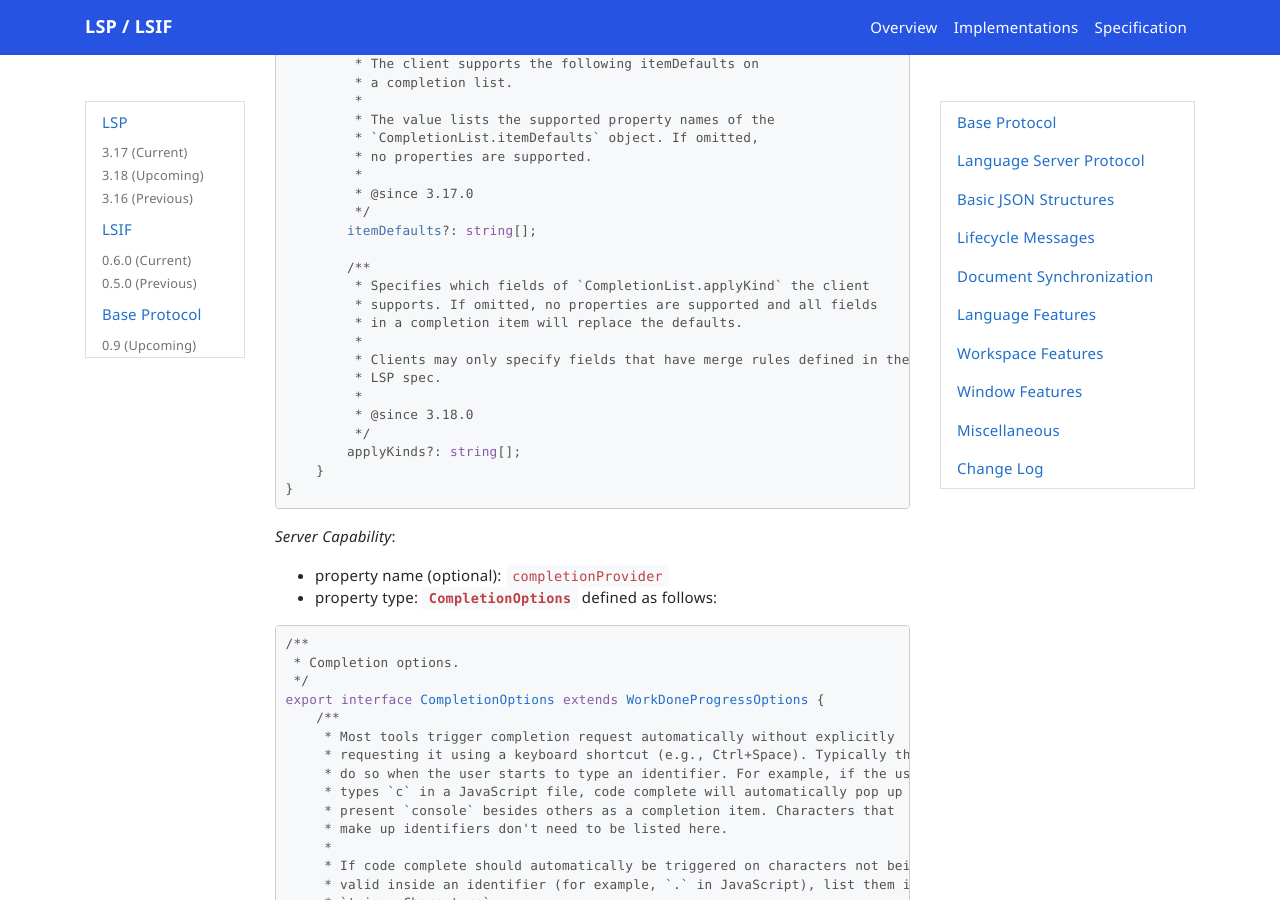
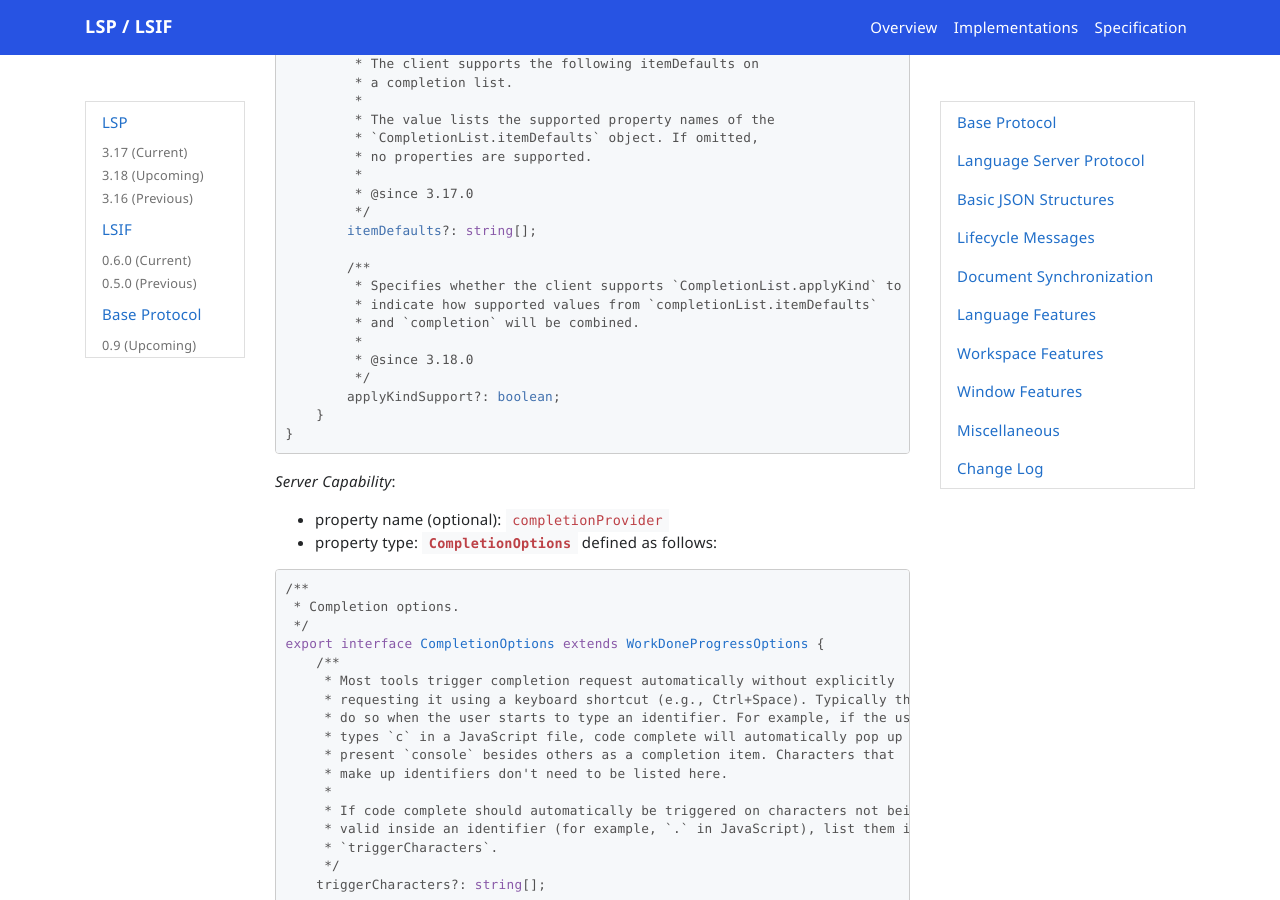
Before and after one commit to microsoft/language-server-protocol, a Jekyll site: the page built from _specifications/lsp/3.18/specification.md, in a window 1280 px wide and 900 px high, scrolled down 150732 px. Built offline with Jekyll 4.4.1, drawn with Linux system fonts in a browser that asks for light colours; nearby versions of some CDN libraries; emoji names are drawn with the system emoji font; comment, search, counter and statistics services are not loaded.

Commit message:
Use a single client capability + add ApplyKind enum/type

````diff
--- a/_specifications/lsp/3.18/language/completion.md
+++ b/_specifications/lsp/3.18/language/completion.md
@@ -168,16 +168,13 @@
 		itemDefaults?: string[];
 
 		/**
-		 * Specifies which fields of `CompletionList.applyKind` the client
-		 * supports. If omitted, no properties are supported and all fields
-		 * in a completion item will replace the defaults.
-		 *
-		 * Clients may only specify fields that have merge rules defined in the
-		 * LSP spec.
+		 * Specifies whether the client supports `CompletionList.applyKind` to
+		 * indicate how supported values from `completionList.itemDefaults`
+		 * and `completion` will be combined.
 		 *
 		 * @since 3.18.0
 		 */
-		applyKinds?: string[];
+		applyKindSupport?: boolean;
 	}
 }
 ```
@@ -406,15 +404,14 @@
 	 * In unspecified, all fields will be treated as "replace".
 	 *
 	 * If a field's value is "replace", the value from a completion item (if
-	 * provided) will always be used instead of the value from
-	 * `completionItem.itemDefaults`. `null` values are treated the same as a
-	 * value that was not provided.
+	 * provided and not `null`) will always be used instead of the value from
+	 * `completionItem.itemDefaults`.
 	 *
 	 * If a field's value is "merge", the values will be merged using the rules
 	 * defined against each field below.
 	 *
 	 * Servers are only allowed to return `applyKind` if the client
-	 * signals support for this via the `completionList.applyKinds`
+	 * signals support for this via the `completionList.applyKindSupport`
 	 * capability.
 	 *
 	 * @since 3.18.0
@@ -437,10 +434,10 @@
 		 *
 		 * @since 3.18.0
 		 */
-		commitCharacters?: "replace" | "merge";
+		commitCharacters?: ApplyKind;
 
 		/**
-		 * Specifies whether data on a completion will replace or
+		 * Specifies whether the `data` field on a completion will replace or
 		 * be merged with data from `completionList.itemDefaults.data`.
 		 *
 		 * If "replace", the data from the completion item will be used if
@@ -454,14 +451,16 @@
 		 * using the following rules:
 		 *
 		 * - If a completion's `data` field is not provided (or `null`), the
-		 *   data from `completionList.itemDefaults.data` will be used as-is.
-		 * - If a completion's `data` is provided, each field will overwrite the
-		 *   field of the same name in `completionList.itemDefaults.data` but
-		 *   no merging of fields within that value will occur.
+		 *   entire `data` field from `completionList.itemDefaults.data` will be
+		 *   used as-is.
+		 * - If a completion's `data` field is provided, each field will
+		 *   overwrite the field of the same name in
+		 *   `completionList.itemDefaults.data` but no merging of nested fields
+		 *   within that value will occur.
 		 *
 		 * @since 3.18.0
 		 */
-		data?: "replace" | "merge";
+		data?: ApplyKind;
 	}
 
 	/**
@@ -601,6 +600,32 @@
 	 */
 	description?: string;
 }
+```
+
+<div class="anchorHolder"><a href="#applyKind" name="applyKind" class="linkableAnchor"></a></div>
+
+```typescript
+/**
+ * Defines how values from a set of defaults and an individual item will be
+ * merged.
+ */
+export namespace ApplyKind {
+	/**
+	 * The value from the individual item (if provided and not `null`) will be
+	 * used instead of the default.
+	 */
+	export const Replace: 'replace' = 'replace;
+
+	/**
+	 * The value from the item will be merged with the default.
+	 *
+	 * The specific rules for mergeing values are defined against each field
+	 * that supports merging.
+	 */
+	export const Merge: 'merge' = 'merge';
+}
+
+export type ApplyKind = ApplyKind.Replace | ApplyKind.Merge;
 ```
 
 <div class="anchorHolder"><a href="#completionItem" name="completionItem" class="linkableAnchor"></a></div>
````
Also changed, not shown: other parts of _specifications/lsp/3.18/language/completion.md (+2 -1 lines).
